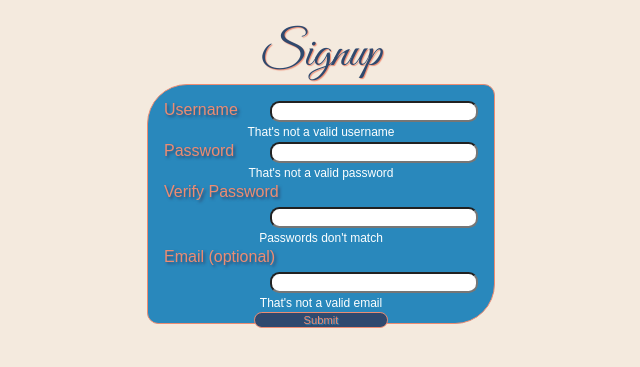
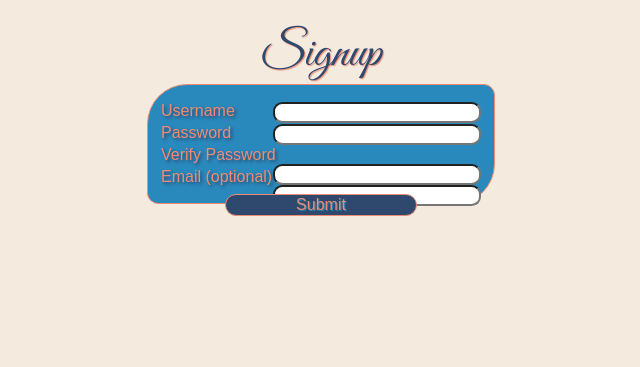
Before and after one commit to HansonJonathan/user-signup, a Flask app: page / in a window 1280 px wide. Shown: the top 367 px of the page, without its empty margins (319-959 px from the left). Run offline with Flask 2, Linux system fonts and the light colour scheme.

Commit message:
worked on styles and validation

```diff
--- a/main.py
+++ b/main.py
@@ -4,7 +4,7 @@ import jinja2
 
 template_dir = os.path.join(os.path.dirname(__file__),'templates')
 
-jinja_env = jinja2.Environment(loader = jinja2.FileSystemLoader(template_dir))
+jinja_env = jinja2.Environment(loader = jinja2.FileSystemLoader(template_dir), autoescape=True)
 
 app = Flask(__name__)
 app.config['DEBUG'] = True
@@ -14,14 +14,15 @@ def index():
 	template = jinja_env.get_template('home_page.html')
 	return template.render()
 
-@app.route("/", methods=['POST'])
-def encrypt():
+@app.route("/hello", methods=['POST'])
+def hello():
 	form_username = request.form['username']
-	form_password = request.form['password']
-	form_verify_password = request.form['verifyPass']
-	form_password = request.form['email']
-
-	return
+	template = jinja_env.get_template('welcome_page.html')
+	return template.render(username=form_username)
 
 
 app.run()
+
+#	form_password = request.form['password']
+#	form_verify_password = request.form['verifyPass']
+#	form_password = request.form['email']
--- a/static/styles.css
+++ b/static/styles.css
@@ -17,7 +17,6 @@ form {
 	font: 1em sans-serif;
 	border-radius: 2.5em .7em;
 	border: #ed8c72 .1em solid;
-	overflow: hidden;
 	vertical-align: middle;
 }
 
@@ -26,15 +25,29 @@ label {
 	clear: left;
 	color: #ed8c72;
 	text-shadow: 2px 2px 3px #2f496e;
-	margin: 3px;
 }
 
 div div {
+	margin-top: .25em;
+	margin-bottom: .25em;
+	text-align: center;
+}
+
+div:nth-child(5){
+	position: absolute;
+	transform: rotate(0deg);
+	margin-left: 4em;
+}
+
+div div div {
 	width: 100%;
 	clear: both;
+	padding: 0;
+	border: 0;
+	margin: 0;
 	font-size: .75em;
 	text-align: center;
-	display: ;
+	display: none;
 }
 
 input {
@@ -43,24 +56,19 @@ input {
 	width: 15em;
 	font: font: 1.5em sans-serif;
 	border-radius: .7em;
-	margin: 3px;
 }
 
 button {
-	float: none;
-	clear: both;
-	width: 12em;
 	margin: auto;
 	display: block;
-	position: relative;
-	bottom: 1em;
-	font-size: .7em;
+	background: #2f496e;
+	width: 12em;
+	border: #ed8c72 .1em solid;
+	border-radius: .7em;
+
+	color: #ed8c72;
+	font-size: 1em;
 	text-align: center;
-	border-radius: .7em;
-	color: #ed8c72;
-	background: #2f496e;
-	border: #ed8c72 .1em solid;
-
 	text-shadow: 1px 1px 1px #2988bc;
 }
 
--- a/templates/home_page.html
+++ b/templates/home_page.html
@@ -9,28 +9,38 @@
 		<h1>Signup</h1>
 		<div>
 			<form method="POST">
+				<div>
 					<label for="username">Username</label>
 					<input type="text" name="Username" value="" />
 					<br />
 					<div class="error">That's not a valid username</div>
+				</div>
+
+				<div>
 
 					<label for="password">Password</label>
 					<input type="text" name="Password" value="" />
 					<br />
 					<div class="error">That's not a valid password</div>
+				</div>
 
+				<div>
 					<label for="verifyPass">Verify Password</label>
 					<input type="text" name="verifyPass" value="" />
 					<br />
 					<div class="error">Passwords don't match</div>
+				</div>
 
+				<div>
 					<label for="email">Email (optional)</label>
 					<input type="text" name="email" value="" />
 					<br />
 					<div class="error">That's not a valid email</div>
+				</div>
+				<div>
+					<button type="submit" value="Submit">Submit</button>
+				</div>
 			</form>
-				<button type="submit" value="Submit">Submit</button>
-
 		</div>
 	</body>
 </html>
--- a/templates/welcome_page.html
+++ b/templates/welcome_page.html
@@ -6,6 +6,6 @@
 		<link rel="stylesheet" href="/static/styles.css">
 	</head>
 	<body>
-		<h1>Welcome, Person!</h1>
+		<h1>Welcome, {{username}}!</h1>
 	</body>
 </html>
```
Lines whose indentation alone changed are shown as unchanged.
